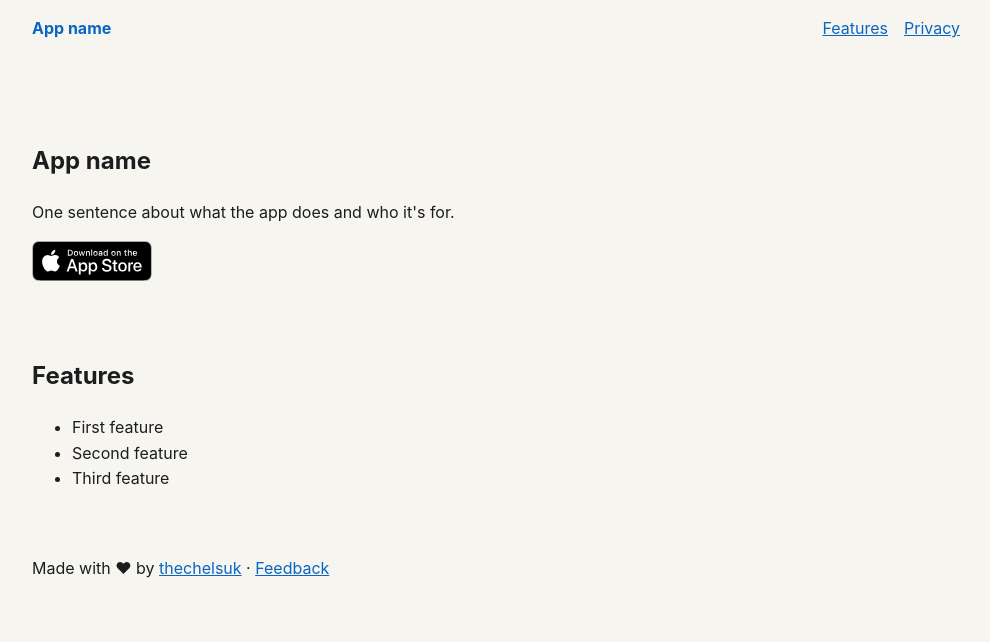
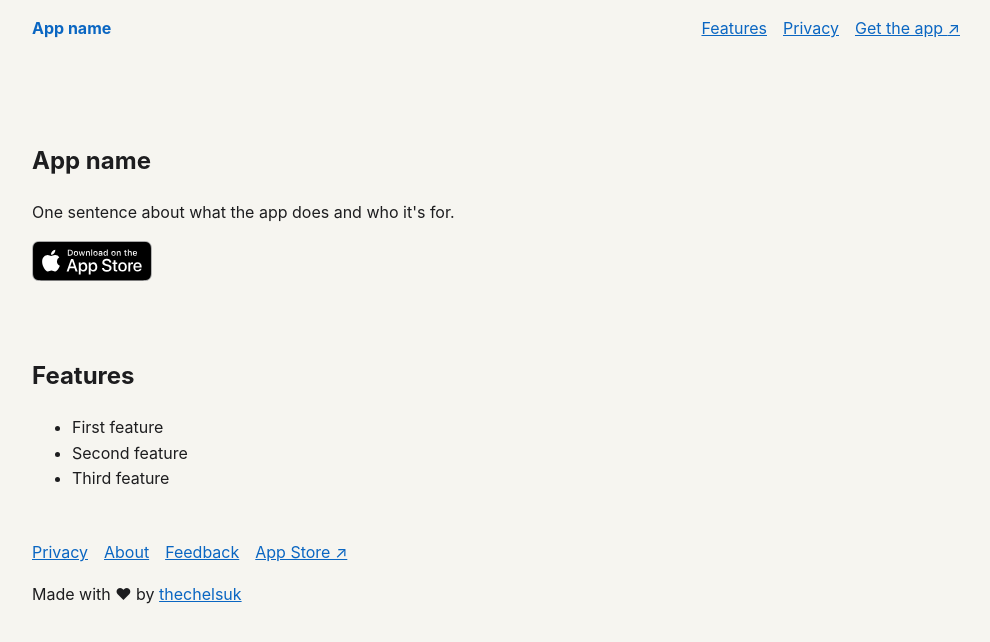
Before and after one commit to thechelsuk/template-marketing-site, a plain HTML site: page index.html in a window 1280 px wide. Shown: the whole page, without its empty margins (144-1134 px from the left). Drawn offline with Linux system fonts and the light colour scheme.

Commit message:
feat: Get the app link in header and footer links
Matches the app sites after the house voice review: a Get the app
link in the header, and Privacy, About, Feedback and App Store links
in the footer.

```diff
--- a/index.html
+++ b/index.html
@@ -43,6 +43,8 @@
       <nav aria-label="Main navigation">
         <a href="#features">Features</a>
         <a href="https://thechels.uk/app/privacy">Privacy</a>
+        <a class="header-cta" href="https://apps.apple.com/gb/app/APP_SLUG/idAPP_STORE_ID">Get the app <span
+            aria-hidden="true">↗</span></a>
       </nav>
     </header>
 
@@ -66,7 +68,13 @@
     </main>
 
     <footer class="site-footer">
-      <p>Made with <span aria-label="love">♥</span> by <a href="https://thechels.uk/">thechelsuk</a> · <a href="https://github.com/thechelsuk/template-marketing-site/issues/new/choose">Feedback</a></p>
+      <nav class="footer-links" aria-label="Footer">
+        <a href="https://thechels.uk/app/privacy">Privacy</a>
+        <a href="https://thechels.uk/projects">About</a>
+        <a href="https://github.com/thechelsuk/template-marketing-site/issues/new/choose">Feedback</a>
+        <a href="https://apps.apple.com/gb/app/APP_SLUG/idAPP_STORE_ID">App Store ↗</a>
+      </nav>
+      <p>Made with <span aria-label="love">♥</span> by <a href="https://thechels.uk/">thechelsuk</a></p>
     </footer>
   </body>
 
--- a/styles.css
+++ b/styles.css
@@ -39,13 +39,19 @@ main,
 
 .site-header {
   display: flex;
+  flex-wrap: wrap;
   justify-content: space-between;
   gap: 1rem;
 }
 
 .site-header nav {
   display: flex;
+  flex-wrap: wrap;
   gap: 1rem;
+}
+
+.site-header nav a {
+  white-space: nowrap;
 }
 
 .brand {
@@ -56,3 +62,9 @@ main,
 .hero {
   padding: 3rem 0;
 }
+
+.footer-links {
+  display: flex;
+  flex-wrap: wrap;
+  gap: 1rem;
+}
```
